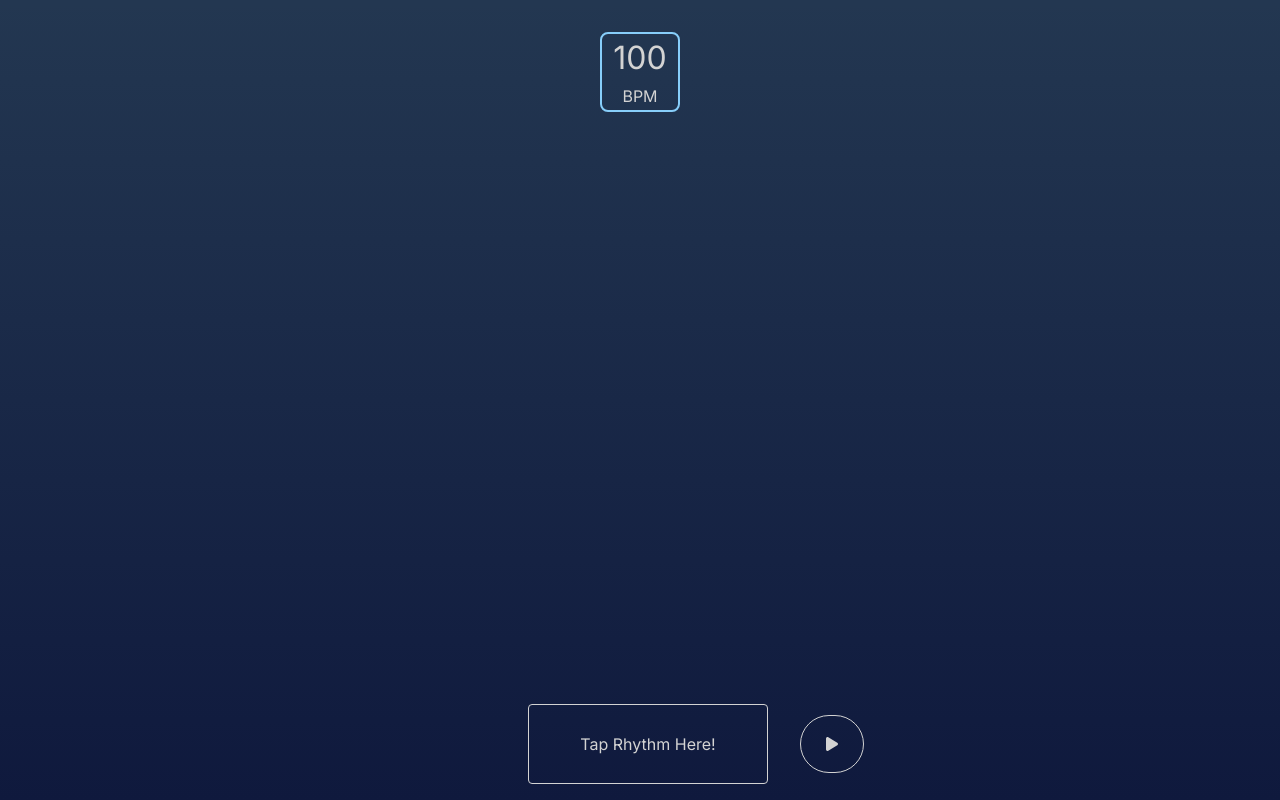
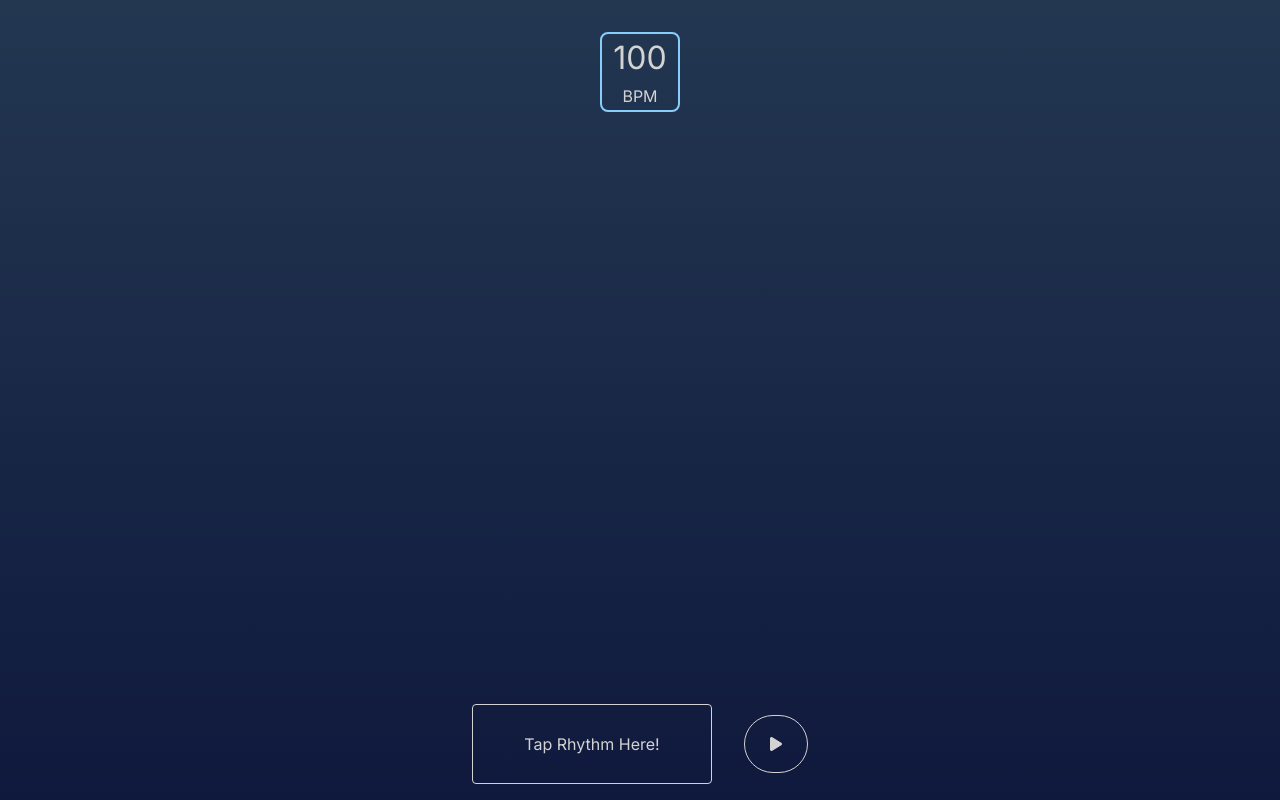
Before and after one commit to anthem123/rhythm-finder, a Next.js app: page /rhythm-finder/ in a window 1280 px wide. Built offline with nearby package versions, Linux system fonts and the light colour scheme.

Commit message:
Fix footer

```diff
--- a/src/app/footer.jsx
+++ b/src/app/footer.jsx
@@ -21,9 +21,11 @@ export default function Footer({
     } : {};
 
     return (
-      <div className="footer">
-        <button className="clickable-button tap-input-button" onClick={addRhythm}>Tap Rhythm Here!</button>
-        <button className='play-pause-button' style={animationStyle} onClick={toggleMetronome}>{metronomeText}</button>
-      </div>
+      <footer>
+        <div className="footer">
+          <button className="clickable-button tap-input-button" onClick={addRhythm}>Tap Rhythm Here!</button>
+          <button className='play-pause-button' style={animationStyle} onClick={toggleMetronome}>{metronomeText}</button>
+        </div>
+      </footer>
     )
   }
--- a/src/app/style/globals.css
+++ b/src/app/style/globals.css
@@ -51,11 +51,15 @@ body {
   margin: 4rem;
 }
 
+footer {
+  bottom: 0;
+  position: fixed;
+  width: 100%;
+}
+
 .footer {
-  position: fixed;
-  left: 40%;
-  bottom: 0;
-  width: 100%;
+  width: 23rem;
+  margin: auto;
 }
 
 /*@media (prefers-color-scheme: dark) {
```
